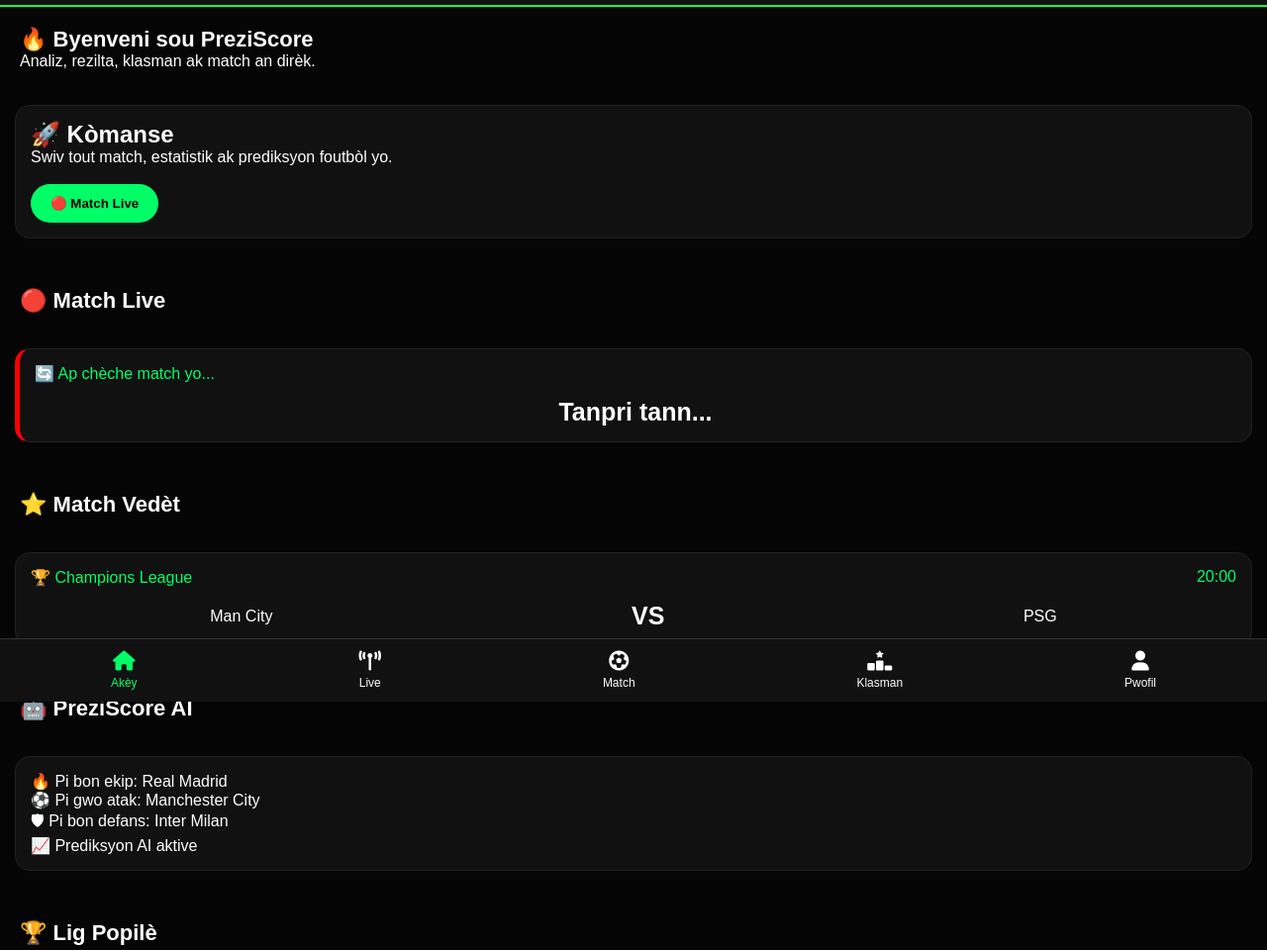
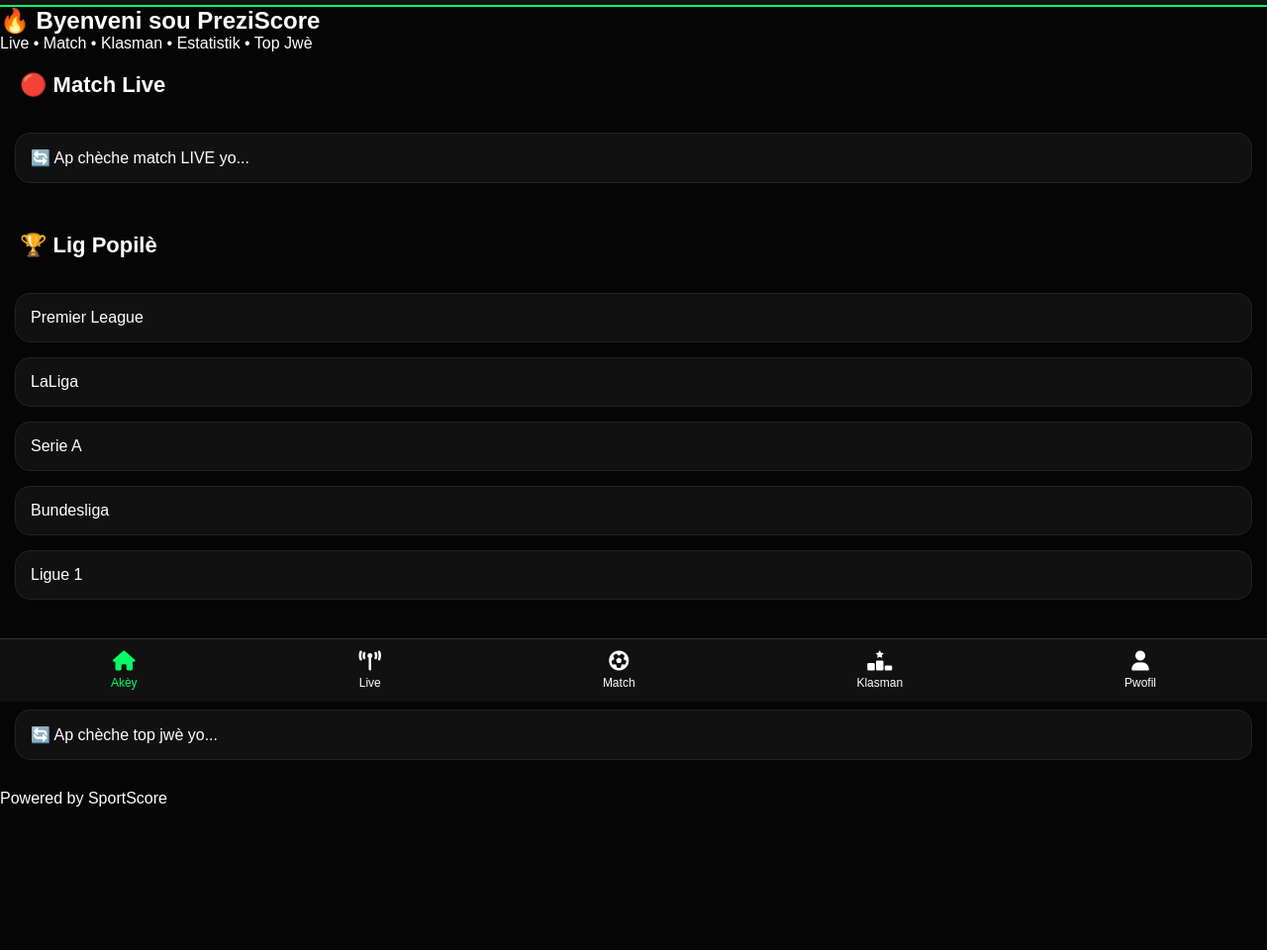
Before and after one commit to valbrumlorkinson09-cyber/Preziscore-, a plain HTML site: page index.html in a window 1280 px wide. Shown: the part 91-1051 px from the top of the page at 99% size. After the commit the page ends 987 px from the top, so only its background shows below. Drawn offline with Linux system fonts and the light colour scheme.

Commit message:
Update index.html

```diff
--- a/index.html
+++ b/index.html
@@ -2,12 +2,10 @@
 <html lang="ht">
 
 <head>
-
 <meta charset="UTF-8">
-
 <meta name="viewport" content="width=device-width, initial-scale=1.0">
 
-<title>PreziScore 🇭🇹</title>
+<title>PREZISCORE 🇭🇹</title>
 
 <link rel="stylesheet" href="style.css">
 
@@ -16,15 +14,13 @@ href="https://cdnjs.cloudflare.com/ajax/libs/font-awesome/6.5.2/css/all.min.css"
 
 </head>
 
-
 <body>
-
 
 <header class="header">
 
 <div class="logo">
 
-<h1>⚽ PREZISCORE 🇭🇹</h1>
+<h1>⚽ PREZISCORE</h1>
 
 <p>Tout foutbòl nan yon sèl aplikasyon</p>
 
@@ -32,61 +28,15 @@ href="https://cdnjs.cloudflare.com/ajax/libs/font-awesome/6.5.2/css/all.min.css"
 
 </header>
 
-
-
-
-
-<section class="section-title">
+<section class="hero">
 
 <h2>🔥 Byenveni sou PreziScore</h2>
 
 <p>
-Analiz, rezilta, klasman ak match an dirèk.
+Live • Match • Klasman • Estatistik • Top Jwè
 </p>
 
 </section>
-
-
-
-
-
-<section class="cards">
-
-
-<div class="match-card">
-
-
-<h2>🚀 Kòmanse</h2>
-
-
-<p>
-Swiv tout match, estatistik ak prediksyon foutbòl yo.
-</p>
-
-
-<br>
-
-
-<a href="live.html">
-
-<button>
-
-🔴 Match Live
-
-</button>
-
-</a>
-
-
-</div>
-
-
-</section>
-
-
-
-
-
 
 <section class="section-title">
 
@@ -94,146 +44,15 @@ Swiv tout match, estatistik ak prediksyon foutbòl yo.
 
 </section>
 
-
 <section id="live-container" class="cards">
 
+<div class="match-card">
 
-<div class="match-card live">
-
-
-<div class="league">
-
-🔄 Ap chèche match yo...
+<p>🔄 Ap chèche match LIVE yo...</p>
 
 </div>
 
-
-<div class="teams">
-
-<h3>
-Tanpri tann...
-</h3>
-
-</div>
-
-
-</div>
-
-
 </section>
-
-
-
-
-
-
-
-<section class="section-title">
-
-<h2>⭐ Match Vedèt</h2>
-
-</section>
-
-
-<section class="cards">
-
-
-<div class="match-card">
-
-
-<div class="league">
-
-🏆 Champions League
-
-<span>
-20:00
-</span>
-
-</div>
-
-
-<div class="teams">
-
-<div>
-
-<p>
-Man City
-</p>
-
-</div>
-
-
-<h2>
-VS
-</h2>
-
-
-<div>
-
-<p>
-PSG
-</p>
-
-</div>
-
-
-</div>
-
-
-</div>
-
-
-</section>
-
-
-
-
-
-
-
-<section class="section-title">
-
-<h2>🤖 PreziScore AI</h2>
-
-</section>
-
-
-<section class="cards">
-
-
-<div class="match-card">
-
-
-<p>
-🔥 Pi bon ekip: Real Madrid
-</p>
-
-
-<p>
-⚽ Pi gwo atak: Manchester City
-</p>
-
-
-<p>
-🛡 Pi bon defans: Inter Milan
-</p>
-
-
-<p>
-📈 Prediksyon AI aktive
-</p>
-
-
-</div>
-
-
-</section>
-
-
-
-
-
-
 
 <section class="section-title">
 
@@ -241,116 +60,77 @@ PSG
 
 </section>
 
+<section class="cards" id="league-container">
 
-<section class="cards">
+<div class="match-card">Premier League</div>
 
+<div class="match-card">LaLiga</div>
+
+<div class="match-card">Serie A</div>
+
+<div class="match-card">Bundesliga</div>
+
+<div class="match-card">Ligue 1</div>
+
+</section>
+<section class="section-title">
+
+<h2>👑 Top Jwè</h2>
+
+</section>
+
+<section id="players-container" class="cards">
 
 <div class="match-card">
 
-🇪🇸 LaLiga
+<p>🔄 Ap chèche top jwè yo...</p>
 
 </div>
 
-
-<div class="match-card">
-
-🏴 Premier League
-
-</div>
-
-
-<div class="match-card">
-
-🇮🇹 Serie A
-
-</div>
-
-
-<div class="match-card">
-
-🇩🇪 Bundesliga
-
-</div>
-
-
-<div class="match-card">
-
-🏆 Champions League
-
-</div>
-
-
 </section>
-
-
-
-
-
-
 
 <nav class="bottom-nav">
 
-
 <a href="index.html" class="active">
-
 <i class="fas fa-house"></i>
-
 <span>Akèy</span>
-
 </a>
 
-
-
 <a href="live.html">
-
 <i class="fas fa-tower-broadcast"></i>
-
 <span>Live</span>
-
 </a>
 
-
-
 <a href="matches.html">
-
 <i class="fas fa-futbol"></i>
-
 <span>Match</span>
-
 </a>
 
-
-
 <a href="standings.html">
-
 <i class="fas fa-ranking-star"></i>
-
 <span>Klasman</span>
-
 </a>
 
-
-
 <a href="profile.html">
-
 <i class="fas fa-user"></i>
-
 <span>Pwofil</span>
-
 </a>
-
 
 </nav>
 
+<footer class="footer">
 
+<p>
+Powered by
+<a href="https://sportscore.com/" target="_blank">
+SportScore
+</a>
+</p>
 
-
+</footer>
 
 <script src="api.js"></script>
-
 <script src="script.js"></script>
 
-
 </body>
-
 </html>
```
